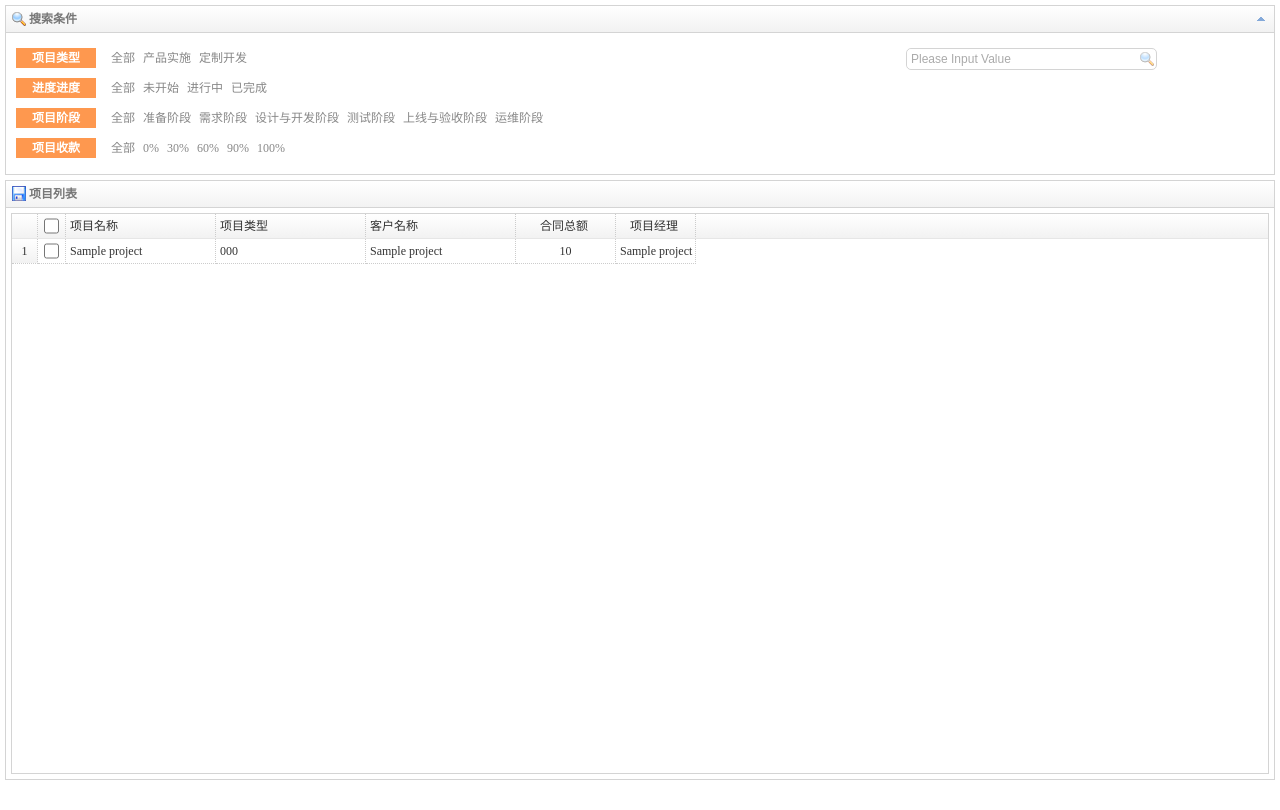
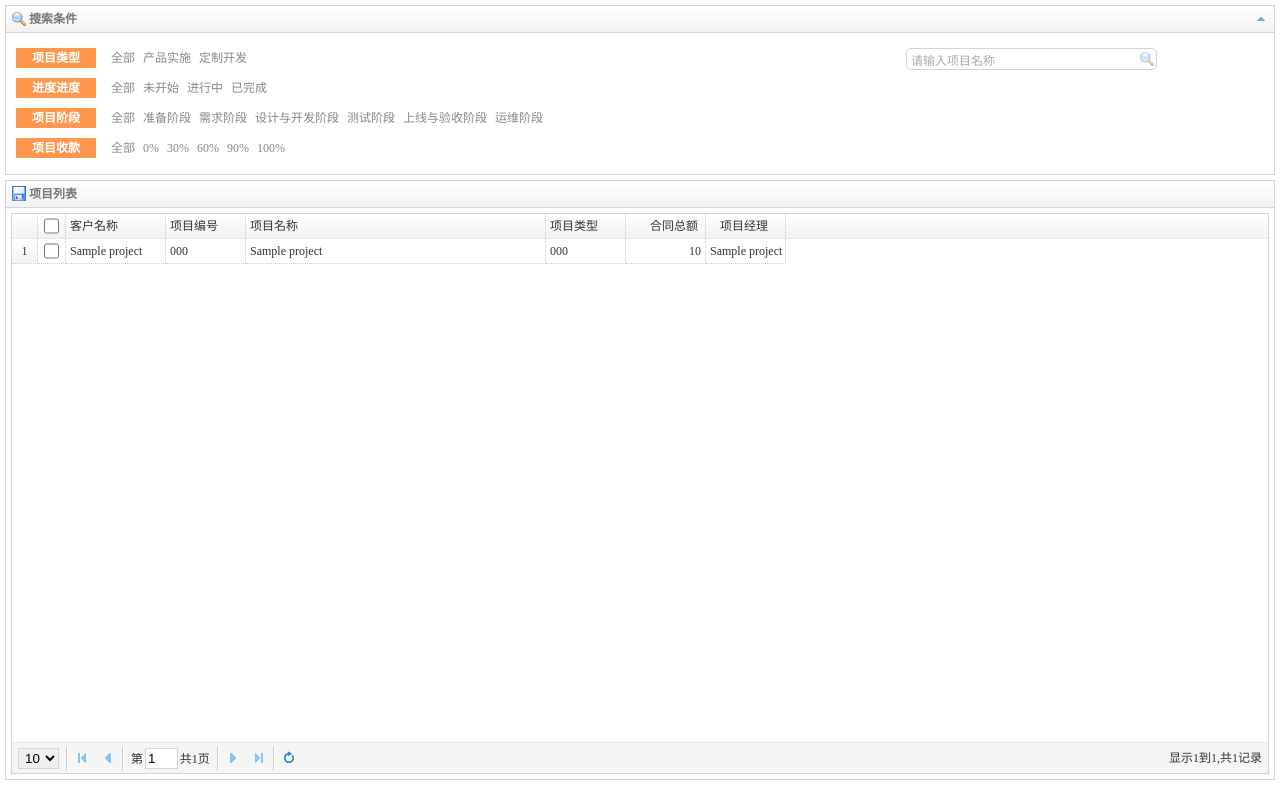
Before and after one commit to 18008379985/project, a Spring Boot app: page /project/list in a window 1280 px wide. Run offline with Spring Boot 4, Linux system fonts and the light colour scheme; tables that the repository leaves empty hold one stand-in row (values such as "Sample post"); some libraries are stand-ins or nearby versions.

Commit message:
2018-03-22

```diff
--- a/src/main/java/com/soa/project/service/ProjectService.java
+++ b/src/main/java/com/soa/project/service/ProjectService.java
@@ -4,11 +4,15 @@ package com.soa.project.service;
 import com.soa.project.domain.Project;
 import com.soa.project.domain.ProjectRepository;
 import org.springframework.beans.factory.annotation.Autowired;
-import org.springframework.web.bind.annotation.RequestMapping;
-import org.springframework.web.bind.annotation.RestController;
+import org.springframework.data.jpa.domain.Specification;
+import org.springframework.web.bind.annotation.*;
 
-import java.util.List;
-import java.util.UUID;
+import javax.persistence.criteria.CriteriaBuilder;
+import javax.persistence.criteria.CriteriaQuery;
+import javax.persistence.criteria.Predicate;
+import javax.persistence.criteria.Root;
+
+import java.util.*;
 
 @RestController
 public class ProjectService {
@@ -26,6 +30,40 @@ public class ProjectService {
         return projectRepository.findAll();
     }
 
+    /**
+     * search project by name
+     * return string
+     */
+    @RequestMapping(value = "/service/findProject",method = RequestMethod.POST)
+    public List<Project> findProjectByName(@RequestParam String projectName){
+
+        return projectRepository.findAll(new Specification<Project>() {
+            @Override
+            public Predicate toPredicate(Root<Project> root, CriteriaQuery<?> query, CriteriaBuilder cb) {
+
+                return cb.like(root.get("projectName"), projectName);
+
+            }
+        });
+    }
+
+    /**
+     * search project by type
+     * return string
+     */
+    @RequestMapping(value = "/service/findProjectByType",method = RequestMethod.POST)
+    public List<Project> findProjectByType(@RequestParam String projectType){
+
+        return projectRepository.findAll(new Specification<Project>() {
+            @Override
+            public Predicate toPredicate(Root<Project> root, CriteriaQuery<?> query, CriteriaBuilder cb) {
+
+                return cb.equal(root.get("typeCode"), projectType);
+
+            }
+        });
+    }
+
 
     /**
      * create a project
--- a/src/main/resources/static/js/project.js
+++ b/src/main/resources/static/js/project.js
@@ -1,25 +1,119 @@
+
+function doSearchByType(val,id){
+
+    $("a").css("color","#888");
+
+    $(id).css("color","#FE984F");
+
+    $.post('/service/findProjectByType',{projectType:val},function(data) {
+
+        if (data) {$('#DataGrid').datagrid('loadData', data);} else{showMessage("没有查询到数据！");}
+
+    },'json');
 
 
 
+}
 
-function doSearch(value){
-    // $('#DataGrid').datagrid('load',{PROCESS_NAME: $('#searchStr').val()});
-    alert('You input: ' + value);
+function doSearchByName(val){
+
+    $.post('/service/findProject',{projectName:val},function(data) {
+
+        if (data) {$('#DataGrid').datagrid('loadData', data);} else{showMessage("没有查询到数据！");}
+
+    },'json');
+}
+
+function showMessage(info){
+    $.messager.show({
+        title:'提示信息',
+        msg:info,
+        timeout:5000,
+        showType:'slide'
+    });
+}
 
 
 
-    $.post('GetData.jsp',{PROCESS_NAME:$('#searchStr').val()},function(result){
+    function clearForm(){ $('#editForm').form('clear');}
 
 
-        if (result)
-        {
-            $('#DataGrid').datagrid('loadData',result);
+function doSave() {
 
-        } else
-        {
-            $.messager.alert("操作提示", "查询失败!","info");
+    $('#editForm').form('submit', {
+
+        url : 'SetData.jsp',
+
+        onSubmit : function() {
+
+            return $(this).form('enableValidation').form('validate');
+
+        },
+
+        success : function(data) {
+
+            if(data=="true"){
+
+                $.messager.alert("操作提示", "操作成功！","info");
+
+                $('#DataGrid').datagrid('reload');
+
+            }else{
+
+                $.messager.alert("操作提示", "操作失败！","error");
+            }
         }
+    });
+}
 
-    },'json');
 
+
+function doRemove()
+
+{
+    var sys_id = "";
+
+    var row = $('#DataGrid').datagrid('getSelections');
+
+    for(var i=0; i<row.length; i++)
+    {
+        sys_id += row[i].PROCESS_ID +",";
+    }
+
+    sys_id = sys_id.substr(0,sys_id.length-1); //去掉字符串最后面的逗号；
+
+    if (row.length>0)
+    {
+        $.messager.confirm('操作提示','确定要删除所选择的记录吗?',function(r){
+
+            if (r){
+
+                $.post('RemoveData.jsp',{PROCESS_ID:sys_id},function(result){
+
+
+                    if (result)
+                    {
+                        $('#DataGrid').datagrid('reload');    // reload the user data
+                    } else
+                    {
+                        $.messager.alert("操作提示", "删除失败!","info");
+                    }
+
+                },'json');
+
+            } // END IF (r)
+
+        });  // END  $.messager.confirm
+
+    } // END  if (row.length>0)
+
+} // END function doRemove
+
+
+//表格选择行记录赋值给表单
+function getSelected()
+{
+    var row = $('#DataGrid').datagrid('getSelected');
+
+    if (row){ $('#editForm').form('load', row)}
 }
--- a/src/main/resources/templates/projectList.html
+++ b/src/main/resources/templates/projectList.html
@@ -8,6 +8,7 @@
 	<script type="text/javascript" src="/jquery/jquery.min.js"></script>
 	<script type="text/javascript" src="/jquery/jquery.easyui.min.js"></script>
 	<script type="text/javascript" src="/jquery/easyui-lang-zh_CN.js"></script>
+	<script type="text/javascript" src="/js/project.js"></script>
 
 
 </head>
@@ -21,9 +22,9 @@
 				<dl class="clrfix">
 					<dt>项目类型</dt>
 					<dd class="clr_after">
-						<a href="#">全部</a>
-						<a href="#">产品实施</a>
-						<a href="#">定制开发</a>
+						<a href="#" onclick="doSearchByType('全部',this)">全部</a>
+						<a href="#" onclick="doSearchByType('产品实施',this)">产品实施</a>
+						<a href="#" onclick="doSearchByType('定制开发',this)">定制开发</a>
 					</dd>
 				</dl>
 				<dl class="clrfix">
@@ -64,7 +65,7 @@
 		</form>
 
 		<div style="margin:10px auto auto auto;">
-			<input class="easyui-searchbox" data-options="prompt:'Please Input Value',searcher:doSearch" style="width:20%">
+			<input  id="searchInput" class="easyui-searchbox" data-options="prompt:'请输入项目名称',searcher:doSearchByName" style="width:20%">
 		</div>
 
 	</div>
@@ -83,7 +84,7 @@
 
 			              singleSelect:true,
 
-			              pagination:false,
+			              pagination:true,
 
 			              url:'/service/getProjectList',
 
@@ -96,15 +97,17 @@
 			<thead data-options="frozen:true">
 			<tr>
 				<th data-options="field:'ck',checkbox:true"></th>
-				<th data-options="field:'projectName',width:150,align:'left'">项目名称</th>
+				<th data-options="field:'customerName',width:100,align:'left'">客户名称</th>
+				<th data-options="field:'projectCode',width:80,align:'left'">项目编号</th>
+				<th data-options="field:'projectName',width:300,align:'left'">项目名称</th>
 			</tr>
 			</thead>
 
 			<thead>
 			<tr>
-				<th data-options="field:'typeCode',width:150,align:'left'">项目类型</th>
-				<th data-options="field:'customerName',width:150,align:'left'">客户名称</th>
-				<th data-options="field:'contractAmount',width:100,align:'center'">合同总额</th>
+				<th data-options="field:'typeCode',width:80,align:'left'">项目类型</th>
+
+				<th data-options="field:'contractAmount',width:80,align:'right'">合同总额</th>
 				<th data-options="field:'pmName',width:80,align:'center'">项目经理</th>
 			</tr>
 			</thead>
@@ -113,121 +116,5 @@
 	</div>
 
 
-
-
-
-
-<script type="text/javascript">
-
-
-	function clearForm(){ $('#editForm').form('clear');}
-
-
-	function doSave() {
-
-			$('#editForm').form('submit', {
-
-				url : 'SetData.jsp',
-
-				onSubmit : function() {
-
-				return $(this).form('enableValidation').form('validate');
-
-				},
-
-				success : function(data) {
-
-				if(data=="true"){
-
-						$.messager.alert("操作提示", "操作成功！","info");
-
-						$('#DataGrid').datagrid('reload');
-
-					}else{
-
-						 $.messager.alert("操作提示", "操作失败！","error");
-					}
-				}
-				});
-		}
-
-
-	function doSearch(value){
-		// $('#DataGrid').datagrid('load',{PROCESS_NAME: $('#searchStr').val()});
-		alert('You input: ' + value);
-
-
-
-      $.post('GetData.jsp',{PROCESS_NAME:$('#searchStr').val()},function(result){
-
-
-            	 if (result)
-            	 {
-                    $('#DataGrid').datagrid('loadData',result);
-
-            	 } else
-                 {
-                    $.messager.alert("操作提示", "查询失败!","info");
-                 }
-
-                },'json');
-
-		}
-
-
-		function doRemove()
-
-		{
-			var sys_id = "";
-
-	        var row = $('#DataGrid').datagrid('getSelections');
-
-	        for(var i=0; i<row.length; i++)
-	        {
-				sys_id += row[i].PROCESS_ID +",";
-			}
-
-	        sys_id = sys_id.substr(0,sys_id.length-1); //去掉字符串最后面的逗号；
-
-			if (row.length>0)
-			{
-	            $.messager.confirm('操作提示','确定要删除所选择的记录吗?',function(r){
-
-	            if (r){
-
-	                  $.post('RemoveData.jsp',{PROCESS_ID:sys_id},function(result){
-
-
-	                    	 if (result)
-	                    	 {
-	                            $('#DataGrid').datagrid('reload');    // reload the user data
-	                         } else
-	                         {
-	                            $.messager.alert("操作提示", "删除失败!","info");
-	                         }
-
-	                        },'json');
-
-	             } // END IF (r)
-
-	             });  // END  $.messager.confirm
-
-	         } // END  if (row.length>0)
-
-	      } // END function doRemove
-
-
-	    //表格选择行记录赋值给表单
-		function getSelected()
-	    {
-			var row = $('#DataGrid').datagrid('getSelected');
-
-			if (row){ $('#editForm').form('load', row)}
-		}
-
-
-
-</script>
-
 </body>
 </html>
```
